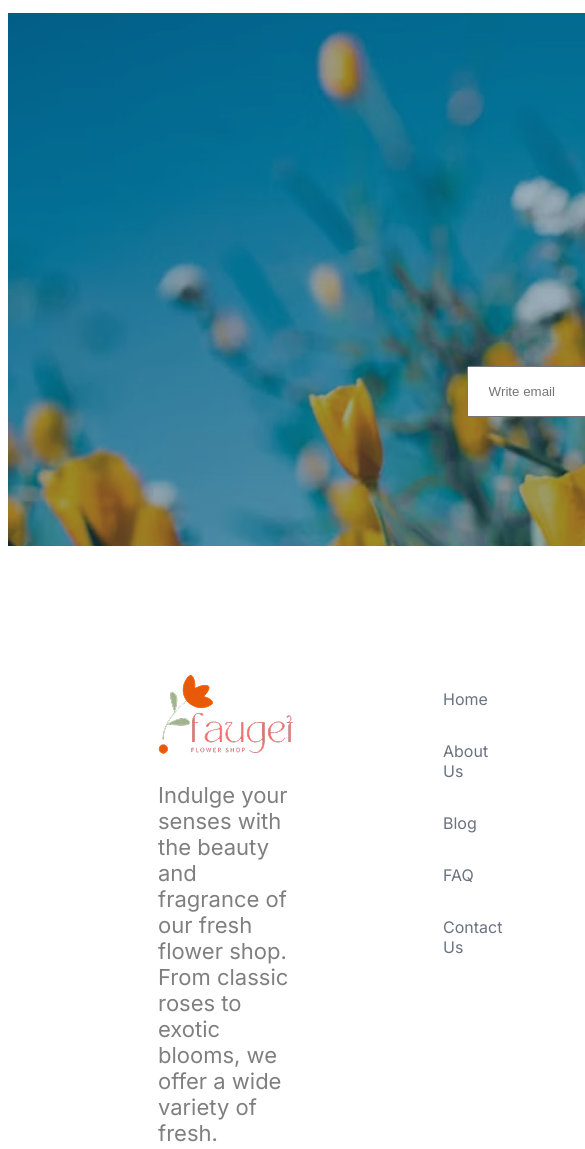
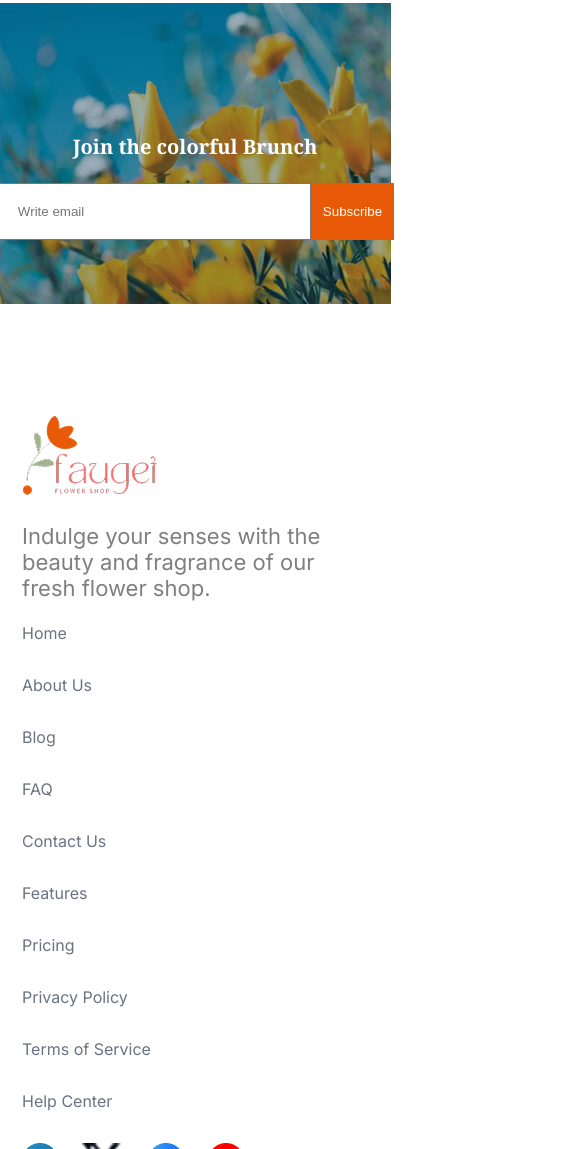
Before and after one commit to Jannat1803/responsive_flowers_A02, a plain HTML site: page index.html in a window 390 px wide. Shown: the part 4991-6140 px from the top of the page, 585 px wide, since content can reach past the window. Drawn offline with Linux system fonts and the light colour scheme.

Commit message:
adding footer

```diff
--- a/index.html
+++ b/index.html
@@ -167,10 +167,10 @@
         <section class="join-section">
             <div class="join">
                 <h3 class="join-title noto-serif-normal">Join the colorful Brunch</h3>
-                <form action="" class="join-form">
+                <div class="join-form">
                     <input class="join-mail" type="email" name="" id="" placeholder="Write email">
                     <input class="join-btn" type="submit" value="Subscribe">
-                </form>
+                </div>
             </div>
         </section>
     </main>
@@ -178,7 +178,7 @@
         <div class="footer-section">
             <div class="logo">
                 <img src="images/logo.png" alt="">
-            <p class="footer-content">Indulge your senses with the beauty and fragrance of our fresh flower shop. From classic roses to exotic blooms, we offer a wide variety of fresh.</p>
+                <p class="footer-content">Indulge your senses with the beauty and fragrance of our fresh flower shop. </p>
             </div>
             <div class="features">
                 <ul>
--- a/styles/style.css
+++ b/styles/style.css
@@ -278,33 +278,41 @@ nav ul li a{
 
 /* join-section */
 .join-section{
-    margin: 120px 0px 28px;
-    width: 1440px;
-    height: 540px;
+    margin: 120px auto;
     align-items: center;
+    display: flex;
+    justify-content: center;
 }
 
 .join{
     background-image: url('/images/news-letter-bg.png');
     background-repeat: no-repeat;
+    background-size: cover;
+    background-position: center;
     width: 100%;
+    max-width: 1440px;
     padding: 199px 305px 199px 305px;
     text-align: center;
+    align-items: center;
 }
 
 .join-title{
-    font-size: 4.0625rem;
+    font-size: 3.125rem;
     font-weight: bold;
-    margin-bottom: 0px;
+    margin-bottom: 23px;
     color: white;
 }
 
 .join-form{
+    display: flex;
+    justify-content: center;
     width: 830px;
+    margin: auto;
 }
 
 .join-mail{
-    padding: 16px 150px 16px 20px;
+    width: 644px;
+    padding: 19px 150px 19px 20px;
     margin-right: 0px;
 }
 
@@ -317,17 +325,18 @@ nav ul li a{
 
 /* footer section */
 footer{
-    margin: 120px 150px 28px;
+    margin: 50px 160px;
 }
 
 .footer-section{
+    max-width: 1440px;
     display: flex;
-
     gap: 110px;
     justify-content: space-between;
 }
 
 .footer-content{
+    max-width: 350px;
     font-size: 1.375rem;
     color: rgba(0, 0, 0, 0.5);
 }
@@ -449,9 +458,49 @@ footer{
         font-size: 1.4em;
     }
 
+    /* join section */
+    .join-section{
+        margin: 110px auto;
+    }
+
+    .join{
+        width: 100%;
+        max-width: 412px;
+        padding: 110px 36px 64px 36px;
+    }
+    .join-title{
+        font-size: 1.25rem;
+    }
+
+    .join-form{
+        display: flex;
+        justify-content: center;
+        width: 320px;
+        margin: auto;
+    }
+
+    .join-mail{
+        width: 218px;
+        padding: 19px 114px 19px 20px;
+    }
+
+    .join-btn{
+        padding: 19px 12px;
+    }
+
     /* footer section */
     footer{
-        display: flex;
-        flex-direction: column;
+        margin: 50px 14px;
     }
+
+    .footer-section{
+        max-width: 412px;
+        display:block;
+    }
+
+    .features{
+        margin-left: -40px;
+    }
+
+
 }
```
Lines whose indentation alone changed are shown as unchanged.
